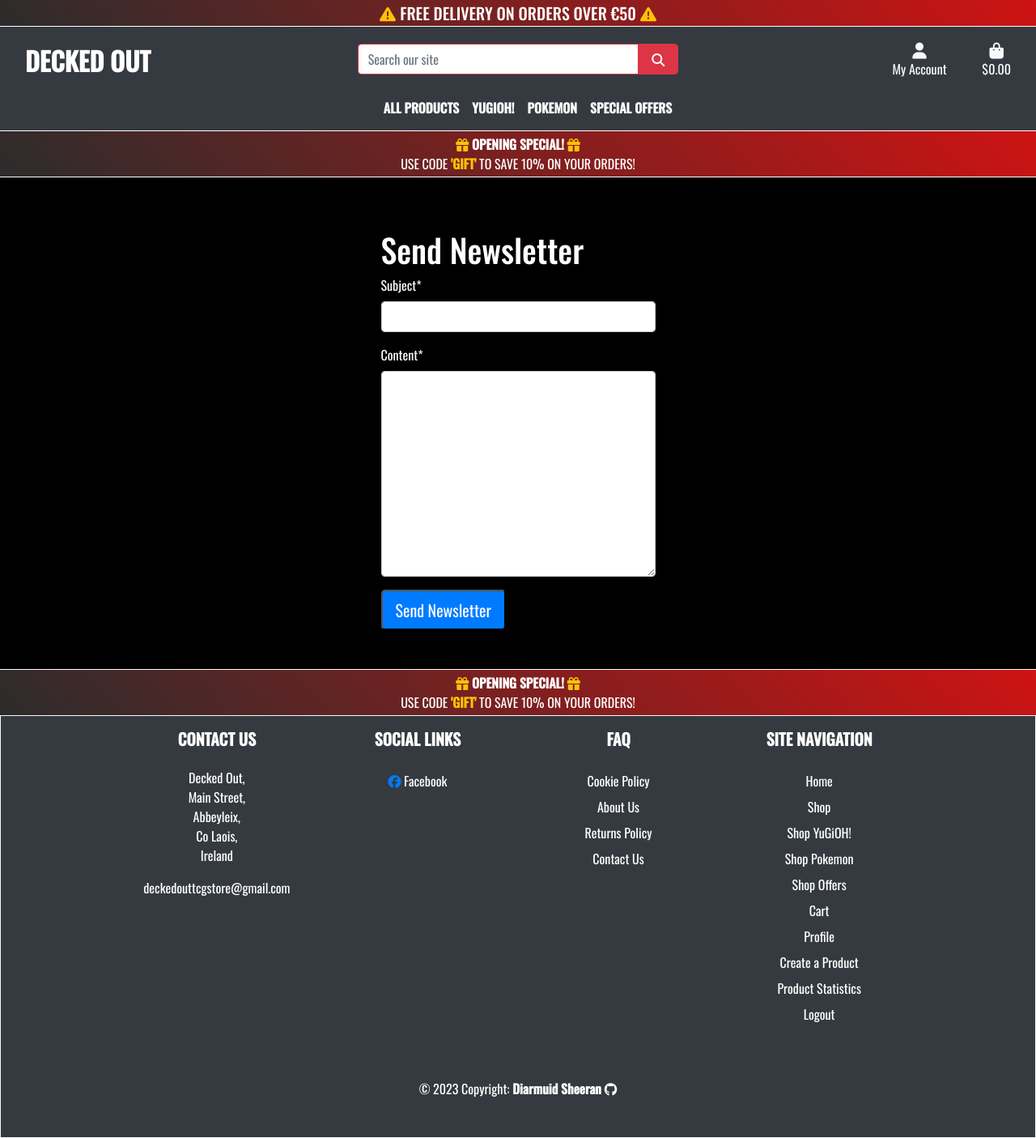
After one commit to DiarmuidSheeran/decked-out-pp-5, a Django app: page /newsletter/send-email/ in a window 1280 px wide. The commit adds this page. Shown: the whole page at 81% size. Run offline with Django 3.2, Linux system fonts and the light colour scheme; the visitor is signed in with stand-in values (Sample User, id 1); some libraries are stand-ins or nearby versions; some web fonts are replaced.

Commit message:
Create newsletter template, and send_email template, create form for adding content to email, create view and url path to allow admins to send email using the newsletter form, link send email template to profile

```diff
--- a/decked_out/settings.py
+++ b/decked_out/settings.py
@@ -27,7 +27,7 @@
 SECRET_KEY = os.environ.get('SECRET_KEY')
 
 # SECURITY WARNING: don't run with debug turned on in production!
-DEBUG = False
+DEBUG = True
 ALLOWED_HOSTS = ['8000-diarmuidshe-deckedoutpp-07qedhcrluo.ws-eu108.gitpod.io', 'decked-out-tcg-store-b1147b8f9a0a.herokuapp.com', 'localhost']
 
 
--- a/decked_out/urls.py
+++ b/decked_out/urls.py
@@ -28,6 +28,7 @@
     path('checkout/', include('checkout.urls')),
     path('profile/', include('profiles.urls')),
     path('review/', include('reviews.urls')),
+    path('newsletter/', include('newsletter.urls')),
 ] + static(settings.MEDIA_URL, document_root=settings.MEDIA_ROOT)
 
 handler404 = handler404
--- /dev/null
+++ b/newsletter/forms.py
@@ -0,0 +1,5 @@
+from django import forms
+
+class NewsletterForm(forms.Form):
+    subject = forms.CharField(max_length=100)
+    content = forms.CharField(widget=forms.Textarea)
--- /dev/null
+++ b/newsletter/templates/newsletter/send_email.html
@@ -0,0 +1,27 @@
+{% extends "base.html" %}
+{% load static %}
+
+{% block page_header %}
+    <div class="container header-container">
+        <div class="row">
+            <div class="col"></div>
+        </div>
+    </div>
+{% endblock %}
+
+{% block content %}
+
+<div class="container-fluid d-flex justify-content-center">
+    <div class="row">
+        <div class="col-md-12">
+            <h1>Send Newsletter</h1>
+            <form method="post">
+                {% csrf_token %}
+                {{ form|crispy }}
+                <button type="submit" class="bg-primary btn-lg text-white">Send Newsletter</button>
+            </form>
+        </div>
+    </div>
+</div>
+
+{% endblock %}
--- /dev/null
+++ b/newsletter/urls.py
@@ -0,0 +1,6 @@
+from django.urls import path
+from . import views
+
+urlpatterns = [
+    path('send-email/', views.send_newsletter, name='send_email'),
+]
--- a/newsletter/views.py
+++ b/newsletter/views.py
@@ -1,3 +1,33 @@
-from django.shortcuts import render
+from django.shortcuts import render, redirect
+from .forms import NewsletterForm
+from .models import NewsletterSubscription
+from django.core.mail import send_mail
+from django.conf import settings
+from django.template.loader import render_to_string
+from django.contrib.auth.decorators import login_required
+from django.contrib import messages
 
-# Create your views here.
+@login_required
+def send_newsletter(request):
+    if not request.user.is_superuser:
+        messages.error(request, 'Sorry, only administrators can access this page.')
+        return redirect(reverse('home'))
+    if request.method == 'POST':
+        form = NewsletterForm(request.POST)
+        if form.is_valid():
+            subject = form.cleaned_data['subject']
+            content = form.cleaned_data['content']
+            subscribers = NewsletterSubscription.objects.all().values_list('email', flat=True)
+            html_content = render_to_string('newsletter/newsletter_template.html', {'subject': subject, 'content': content})
+            send_mail(subject, content, settings.EMAIL_HOST_USER, subscribers, fail_silently=False)
+            messages.success(request, 'Newsletter Sent Succesfully')
+            return redirect('profile')
+        else:
+            messages.error(request, 'Failed to send discount code')
+    else:
+        form = NewsletterForm()
+
+    context = {
+        'form': form
+    }
+    return render(request, 'newsletter/send_email.html', context)
--- a/profiles/templates/profiles/profile.html
+++ b/profiles/templates/profiles/profile.html
@@ -52,6 +52,8 @@
                         <a href="{% url 'product_statistics' %}" class="btn btn-primary rounded-1 btn-block text-uppercase border border-light mb-2">View Product Statistics</a>
                         <br>
                         <a href="{% url 'create_discount_code' %}" class="btn btn-primary rounded-1 btn-block text-uppercase border border-light mb-2">Discount Codes</a>
+                        <br>
+                        <a href="{% url 'send_email' %}" class="btn btn-primary rounded-1 btn-block text-uppercase border border-light mb-2">Send Newsletter</a>
                         <br>
                     {% endif %}
                     {% if not request.user.is_superuser %}
```
Also changed, not shown: newsletter/templates/newsletter/newsletter_template.html (added, +15 -0 lines).
